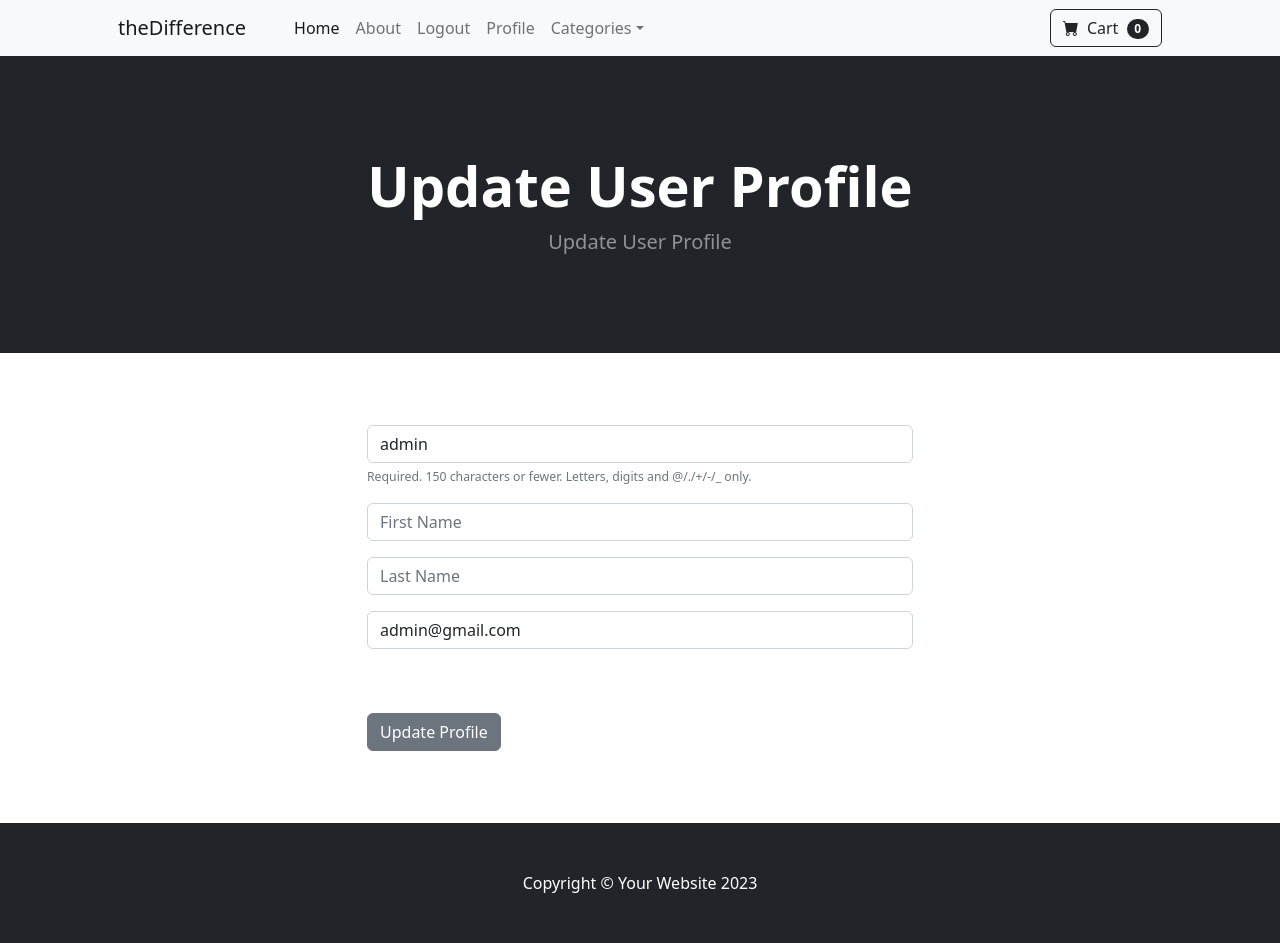
After one commit to Ericmuturimwangi/theDifference_Shop, a Django app: page /update_user/ in a window 1280 px wide. The commit adds this page. Run offline with Django 5.2, Linux system fonts and the light colour scheme; a user stored in the database is signed in; data comes from the database, SQL or seed files in the repository; both versions use the stored data as it was after the commit; some libraries are stand-ins or nearby versions.

Commit message:
modified the user profile, user can change their profile except password field

```diff
--- a/store/forms.py
+++ b/store/forms.py
@@ -1,6 +1,26 @@
 from django.contrib.auth.models import User
-from django.contrib.auth.forms import UserCreationForm
+from django.contrib.auth.forms import UserCreationForm, UserChangeForm
 from django import forms
+
+
+class UpdateUserForm(UserChangeForm):
+	password = None #hide password
+	email = forms.EmailField(label="", widget=forms.TextInput(attrs={'class':'form-control', 'placeholder':'Email Address'}))
+	first_name = forms.CharField(label="", max_length=100, widget=forms.TextInput(attrs={'class':'form-control', 'placeholder':'First Name'}))
+	last_name = forms.CharField(label="", max_length=100, widget=forms.TextInput(attrs={'class':'form-control', 'placeholder':'Last Name'}))
+
+	class Meta:
+		model = User
+		fields = ('username', 'first_name', 'last_name', 'email')
+
+	def __init__(self, *args, **kwargs):
+		super(UpdateUserForm, self).__init__(*args, **kwargs)
+
+		self.fields['username'].widget.attrs['class'] = 'form-control'
+		self.fields['username'].widget.attrs['placeholder'] = 'User Name'
+		self.fields['username'].label = ''
+		self.fields['username'].help_text = '<span class="form-text text-muted"><small>Required. 150 characters or fewer. Letters, digits and @/./+/-/_ only.</small></span>'
+
 
 # from flatearth repo musker on signupform
 class SignUpForm(UserCreationForm):
--- a/store/templates/navbar.html
+++ b/store/templates/navbar.html
@@ -27,6 +27,9 @@
 
         <li class="nav-item">
           <a class="nav-link" href="{% url 'logout' %}"> Logout</a>
+        </li>
+        <li class="nav-item">
+          <a class="nav-link" href="{% url 'update_user' %}"> Profile</a>
         </li>
 
         {% else %}
--- /dev/null
+++ b/store/templates/update_user.html
@@ -0,0 +1,29 @@
+{% extends 'base.html' %} {% block content %}
+
+<!-- Header-->
+<header class="bg-dark py-5">
+  <div class="container px-4 px-lg-5 my-5">
+    <div class="text-center text-white">
+      <h1 class="display-4 fw-bolder">Update User Profile</h1>
+      <p class="lead fw-normal text-white-50 mb-0">Update User Profile</p>
+    </div>
+  </div>
+</header>
+<br />
+<br />
+
+<br />
+<div class="container">
+  <div class="row">
+    <div class="col-md-6 offset-md-3">
+      <form method="POST" action="{% url 'update_user' %}">
+        {% csrf_token %} {{user_form.as_p}}
+        <br /><br />
+        <button type="submit" class="btn btn-secondary">Update Profile</button>
+      </form>
+
+      <br /><br /><br />
+    </div>
+  </div>
+</div>
+{% endblock %}
--- a/store/urls.py
+++ b/store/urls.py
@@ -8,6 +8,7 @@ urlpatterns = [
     path("", views.home, name='home'),
     path('about/', views.about, name='about'),
     path('login/', views.login_user, name='login'),
+    path('update_user/', views.update_user, name='update_user'),
     path('logout/', views.logout_user, name='logout'),
     path('register/', views.register_user, name='register'),
     path('product/<int:pk>', views.product, name='product'),
--- a/store/views.py
+++ b/store/views.py
@@ -4,9 +4,28 @@ from django.contrib.auth import authenticate, login, logout
 from django.contrib import messages
 from django.contrib.auth.models import User
 from django.contrib.auth.forms import UserCreationForm
-from .forms import SignUpForm
+from .forms import SignUpForm, UpdateUserForm
 from django import forms
 from .models import Category
+
+def update_user(request):
+
+    if request.user.is_authenticated:
+        current_user = User.objects.get(id=request.user.id)
+        user_form =UpdateUserForm (request.POST or None, instance = current_user)
+
+        if user_form.is_valid():
+            user_form.save()
+
+            login(request, current_user)
+            messages.success(request, "User has been Updated.")
+            return redirect ('home')
+
+        return render(request, 'update_user.html', {'user_form':user_form})
+    else:
+        messages.success(request, "You must be logged in to access that page!")
+        return redirect('home')
+
 
 def category_summary(request):
     categories = Category.objects.all()
```
Also changed, not shown: db.sqlite3.
